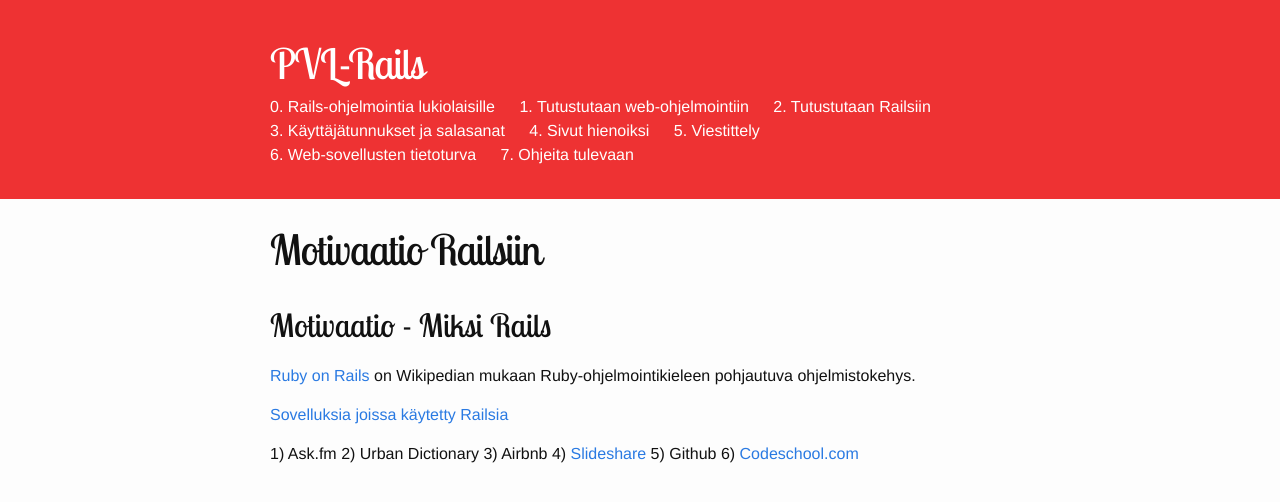
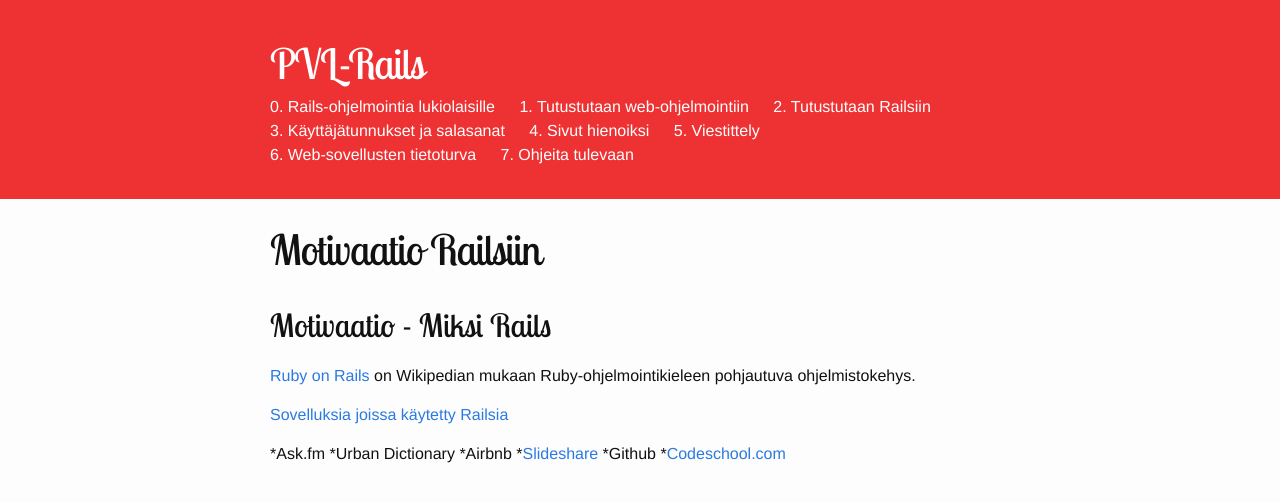
Before and after one commit to viderizer/pvl-rails.github.io, a Jekyll site: the page built from _pages/motivaatio.md, in a window 1280 px wide. Shown: the top 502 px of the page. Built offline with Jekyll 4.4.1, drawn with Linux system fonts in a browser that asks for light colours.

Commit message:
Update motivaatio.md

```diff
--- a/_pages/motivaatio.md
+++ b/_pages/motivaatio.md
@@ -10,9 +10,9 @@
 
 [Sovelluksia joissa käytetty Railsia](http://skillcrush.com/2015/02/02/37-rails-sites/)
 
-1) Ask.fm
-2) Urban Dictionary
-3) Airbnb
-4) [Slideshare](https://prograils.com/posts/top-10-famous-sites-built-with-ruby-on-rails)
-5) Github
-6) [Codeschool.com](https://wappalyzer.com/applications/ruby-rails)
+*Ask.fm
+*Urban Dictionary
+*Airbnb
+*[Slideshare](https://prograils.com/posts/top-10-famous-sites-built-with-ruby-on-rails)
+*Github
+*[Codeschool.com](https://wappalyzer.com/applications/ruby-rails)
```
